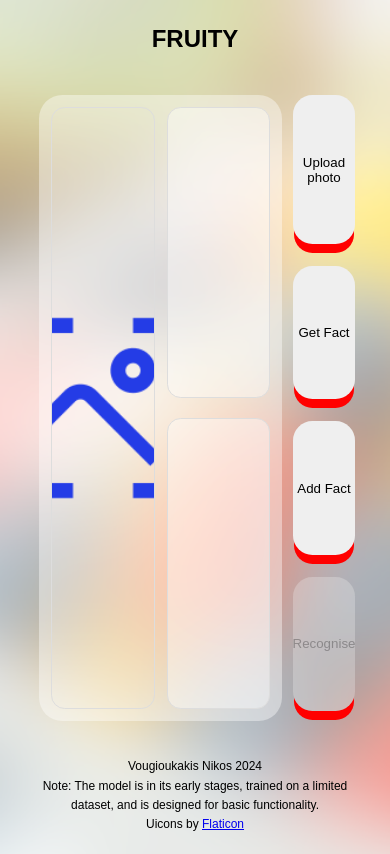
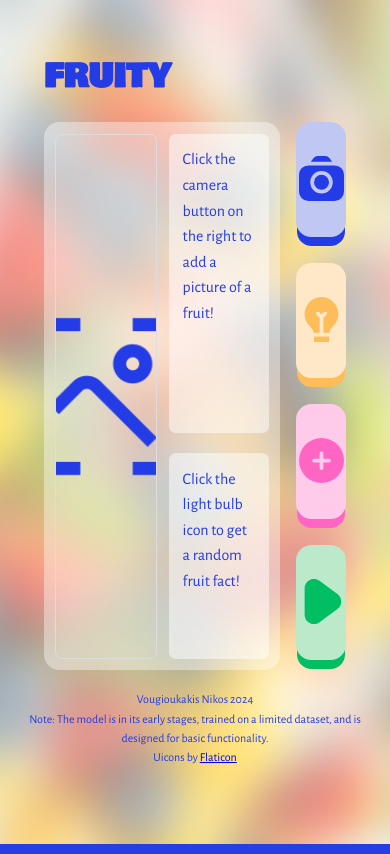
Before and after one commit to vougioukakis/fruity, a Python web app: template fruit-img-rec/templates/index.html in a window 390 px wide. Run offline with Jinja, Linux system fonts and the light colour scheme; the template is opened without the code that fills it, so the values that code supplies are empty.

Commit message:
update looks and improve responsiveness, install fonts, svgs, button animations

```diff
--- a/fruit-img-rec/static/img-rec-app.js
+++ b/fruit-img-rec/static/img-rec-app.js
@@ -122,6 +122,7 @@
 		} else {
 			document.getElementById('output-area').innerHTML = `<ul>
             <li class="results-item">Fruit: ${data.name}</li>
+			<li>Nutrition per 100 grams:</li>
             <li class="results-item">Calories: ${data.calories}</li>
             <li class="results-item">Carbs: ${data.carbs}g</li>
             <li class="results-item">Protein: ${data.protein}g</li>
--- a/fruit-img-rec/static/styles/style.css
+++ b/fruit-img-rec/static/styles/style.css
@@ -1,7 +1,65 @@
+:root {
+    --blue: #243CE6;
+    --blue-light: #C1C7F3;
+    --pink: #FF66C4;
+    --pink-light: #FFCBEB;
+    --yellow: #FFBD59;
+    --yellow-light: #FFE8C7;
+    --green:#00BF63;
+    --green-light: #BBE9CA;
+}
+
+.bowlby-one-regular {
+    font-family: "Bowlby One", sans-serif;
+    font-weight: 400;
+    font-style: normal;
+}
+
+#header {
+    font-family: "Bowlby One", sans-serif;
+    font-weight: 400;
+    font-style: normal;
+    text-align: left;
+    padding: 20px;
+    font-size: 32px;
+    font-weight: bold;
+    padding-inline: calc(9vw + 1vh);
+    padding-top: 6vh;
+    color: var(--blue);
+}
+
+#footer{
+    color: var(--blue);
+}
+
 body {
     background-image: url('../assets/bg.png');
-    background-size: cover;
+    background-size: 120%; /* Ensures the image covers the entire body */
+    background-attachment: fixed; /* Keeps the background fixed as you scroll */
+    animation: moveBackground 20s infinite alternate; /* Animation with infinite loop */
+    font-family: "Alegreya Sans", sans-serif;
+    line-height: 1.6;
+
+
 }
+
+  @keyframes moveBackground {
+    0% {
+      background-position: 0% 0%; /* Initial position */
+    }
+    25% {
+      background-position: 25% 10%; /* Moves slightly to the right and down */
+    }
+    50% {
+      background-position: 50% 20%; /* Moves more to the right and down */
+    }
+    75% {
+      background-position: 75% 10%; /* Moves back to the right and slightly up */
+    }
+    100% {
+      background-position: 100% 0%; /* Final position, full horizontal movement */
+    }
+  }
 /* Reset default margin and padding for all elements */
 * {
     margin: 0;
@@ -9,23 +67,12 @@
     box-sizing: border-box;
 }
 
-/* General styling for the body */
-body {
-    font-family: Arial, sans-serif;
-    line-height: 1.6;
-}
+
 
 ul {
     list-style-type: none;
-    padding: 20px;
-}
-
-/* Header styling */
-#header {
-    text-align: center;
-    padding: 20px;
-    font-size: 24px;
-    font-weight: bold;
+    padding: 1vw;
+    color: var(--blue);
 }
 
 #fruit-img{
@@ -34,27 +81,26 @@
   object-fit: cover;
   border-radius: inherit;
 }
-/* Main area styling */
+
 #main-area {
     display: flex;
     flex-direction: row;
-    padding-inline: 10vw;
-    height: calc(100vh - 185px); /* Adjust the height considering header and footer */
-    padding-block: 2vh;
+    padding-inline: calc(9vw + 1vh);
+    padding-block: calc(6vmin + -3vh);
+    height: clamp(390px, calc(100vh - 190px), 65vh);
+    /*! height: 400px; */
 }
 
-/* Content section styling */
 #content {
-    flex: 1; /* Take up remaining space */
+    flex: 1;
     display: flex;
     flex-direction: row;
     gap: 3vmin;
     background: rgba(255,255,255,0.4);
     padding: 3vmin;
-    border-radius: 6vmin;
+    border-radius: 4vmin;
 }
 
-/* Input bar container styling */
 .input-bar-container {
     flex: 1;
     display: flex;
@@ -62,20 +108,71 @@
     align-items: center;
     border: 1px solid #ddd;
     /*! padding: 10px; */
-    height: 100%; /* Make it fill the available vertical space */
-    border-radius: 3.5vmin;
+    height: 100%;
+    border-radius: 1.75vmin;
     /*! object-fit: cover; */
 }
+
+/* -------- BUTTONS ------------- */
 button {
-    border-radius: 5vmin;
-    box-shadow: 0px 10px 0px -1px red;
+    border-radius: 4vmin;
     border: none;
+    transition: box-shadow 0.2s ease, transform 0.2s ease;
+}
+button:active {
+    transform: translateY(10px);
+}
+
+#upload-button {
+    color: var(--blue);
+    background-color: var(--blue-light);
+    box-shadow: 0px 10px 0px -1px var(--blue);
+}
+#upload-button:active {
+    box-shadow: 0px 0px 0px -1px var(--blue);
+}
+
+#get-fact-btn {
+    color: var(--yellow);
+    background-color: var(--yellow-light);
+    box-shadow: 0px 10px 0px -1px var(--yellow);
+}
+#get-fact-btn:active{
+    box-shadow: 0px 0px 0px -1px var(--yellow);
+}
+
+#add-fact-btn {
+    color: var(--pink);
+    background-color: var(--pink-light);
+    box-shadow: 0px 10px 0px -1px var(--pink);
+}
+#add-fact-btn:active {
+    box-shadow: 0px 0px 0px -1px var(--pink);
+}
+
+
+#diagnose-button {
+    color: var(--green);
+    background-color: var(--green-light);
+    box-shadow: 0px 10px 0px -1px var(--green);
+}
+#diagnose-button:active {
+    box-shadow: 0px 0px 0px -1px var(--green);
+}
+
+.svg-icon {
+    max-width: 90%;
+    max-height: 90%;
+    width: clamp(45px, 3em, 70%);
+    height: clamp(45px, 3em, 70%);
+    fill: currentColor;
 }
 
 #fact-text{
-    padding: 20px;
+    padding: 1vw;
+    color: var(--blue);
 }
-/* Right section styling */
+
 #right {
     flex: 1;
     display: flex;
@@ -84,32 +181,28 @@
 }
 
 #output-area {
-    flex: 1;
+    flex: 3;
     padding: 10px;
-    border: 1px solid #ddd;
-    background: rgba(255,255,255,0.4);
-    border-radius: 3.5vmin;
+    background: rgba(255,255,255,0.5);
+    border-radius: 1.75vmin;
 }
 
 #fact-container {
-    flex: 1;
+    flex: 2;
     padding: 10px;
-    border: 1px solid #ddd;
-    background: rgba(255,255,255,0.4);
-    border-radius: 3.5vmin;
+    background: rgba(255,255,255,0.5);
+    border-radius: 1.75vmin;
 }
 
-/* Button container styling */
 #button-container {
-    width: 15vw; /* Fixed width for the buttons */
+    width: 13vw;
     display: inline-grid;
     flex-direction: column;
-    gap: 22px;
-    margin-left: 2.8vmin; /* Space between content and button container */
+    gap: 3vh;
+    margin-left: 4vmin;
     padding-bottom: 10px;
 }
 
-/* Fact input container styling (absolute positioning) */
 #fact-input-container {
     position: absolute;
     top: 50%;
@@ -121,9 +214,16 @@
     box-shadow: 0 2px 10px rgba(0, 0, 0, 0.1);
 }
 
-/* Footer styling */
 #footer {
     text-align: center;
     padding: 20px;
     font-size: 12px;
 }
+
+@media (max-aspect-ratio: 3/2) {
+    body {
+      background-image: url('../assets/bg-land.png');
+      background-size: cover;
+      background-position: center;
+    }
+}
--- a/fruit-img-rec/templates/index.html
+++ b/fruit-img-rec/templates/index.html
@@ -5,6 +5,12 @@
     <meta name="viewport" content="width=device-width, initial-scale=1.0">
     <title>FRUITY</title>
     <link rel="stylesheet" href="/static/styles/style.css">
+    <link rel="preconnect" href="https://fonts.googleapis.com">
+    <link rel="preconnect" href="https://fonts.gstatic.com" crossorigin>
+    <link href="https://fonts.googleapis.com/css2?family=Bowlby+One&display=swap" rel="stylesheet">
+    <link rel="preconnect" href="https://fonts.googleapis.com">
+    <link rel="preconnect" href="https://fonts.gstatic.com" crossorigin>
+    <link href="https://fonts.googleapis.com/css2?family=Alegreya+Sans:ital,wght@0,100;0,300;0,400;0,500;0,700;0,800;0,900;1,100;1,300;1,400;1,500;1,700;1,800;1,900&family=Bowlby+One&display=swap" rel="stylesheet">
 </head>
 <body>
 
@@ -27,11 +33,12 @@
         <div id="right">
           <div id="output-area">
             <ul>
+              <li>Click the camera button on the right to add a picture of a fruit!</li>
             </ul>
           </div>
 
           <div id="fact-container">
-            <div id="fact-text"></div>
+            <div id="fact-text">Click the light bulb icon to get a random fruit fact!</div>
           </div>
         </div>
 
@@ -39,10 +46,12 @@
 
       <div id="button-container">
         <input type="file" form="image-form" name="disease-image" id="image-input" accept="image/*" style="display:none;"/>
-        <button id="upload-button"><label for="image-input">Upload photo</label></button>
-        <button id="get-fact-btn">Get Fact</button>
-        <button id="add-fact-btn">Add Fact</button>
-        <button id="diagnose-button" type="submit" form="image-form" disabled>Recognise</button>
+        <button id="upload-button"><label for="image-input"><svg class="svg-icon" xmlns="http://www.w3.org/2000/svg" id="Filled" viewBox="0 0 24 24" width="512" height="512"><path d="M17.721,3,16.308,1.168A3.023,3.023,0,0,0,13.932,0H10.068A3.023,3.023,0,0,0,7.692,1.168L6.279,3Z"/><circle cx="12" cy="14" r="4"/><path d="M19,5H5a5.006,5.006,0,0,0-5,5v9a5.006,5.006,0,0,0,5,5H19a5.006,5.006,0,0,0,5-5V10A5.006,5.006,0,0,0,19,5ZM12,20a6,6,0,1,1,6-6A6.006,6.006,0,0,1,12,20Z"/></svg>
+        </label></button>
+        <button id="get-fact-btn"><svg class="svg-icon" id="Layer_1" height="512" viewBox="0 0 24 24" width="512" xmlns="http://www.w3.org/2000/svg" data-name="Layer 1"><path d="m5.868 15.583a8.938 8.938 0 0 1 -2.793-7.761 9 9 0 1 1 14.857 7.941 5.748 5.748 0 0 0 -1.804 3.237h-3.128v-8.184a3 3 0 0 0 2-2.816h-2a1 1 0 0 1 -2 0h-2a3 3 0 0 0 2 2.816v8.184h-3.125a6.538 6.538 0 0 0 -2.007-3.417zm2.132 5.417v3h8v-3z"/></svg></button>
+        <button id="add-fact-btn"> <svg class="svg-icon"  id="Layer_1" height="512" viewBox="0 0 24 24" width="512" xmlns="http://www.w3.org/2000/svg" data-name="Layer 1"><path d="m12 0a12 12 0 1 0 12 12 12.013 12.013 0 0 0 -12-12zm4 13h-3v3a1 1 0 0 1 -2 0v-3h-3a1 1 0 0 1 0-2h3v-3a1 1 0 0 1 2 0v3h3a1 1 0 0 1 0 2z"/></svg></button>
+        <button id="diagnose-button" type="submit" form="image-form"> <svg class="svg-icon"  xmlns="http://www.w3.org/2000/svg" id="Filled" viewBox="0 0 24 24" width="512" height="512"><path d="M20.492,7.969,10.954.975A5,5,0,0,0,3,5.005V19a4.994,4.994,0,0,0,7.954,4.03l9.538-6.994a5,5,0,0,0,0-8.062Z"/></svg>
+        </button>
       </div>
 
     </div>
```
Also changed, not shown: fruit-img-rec/static/assets/bg-land.png (added), 1 other file.
